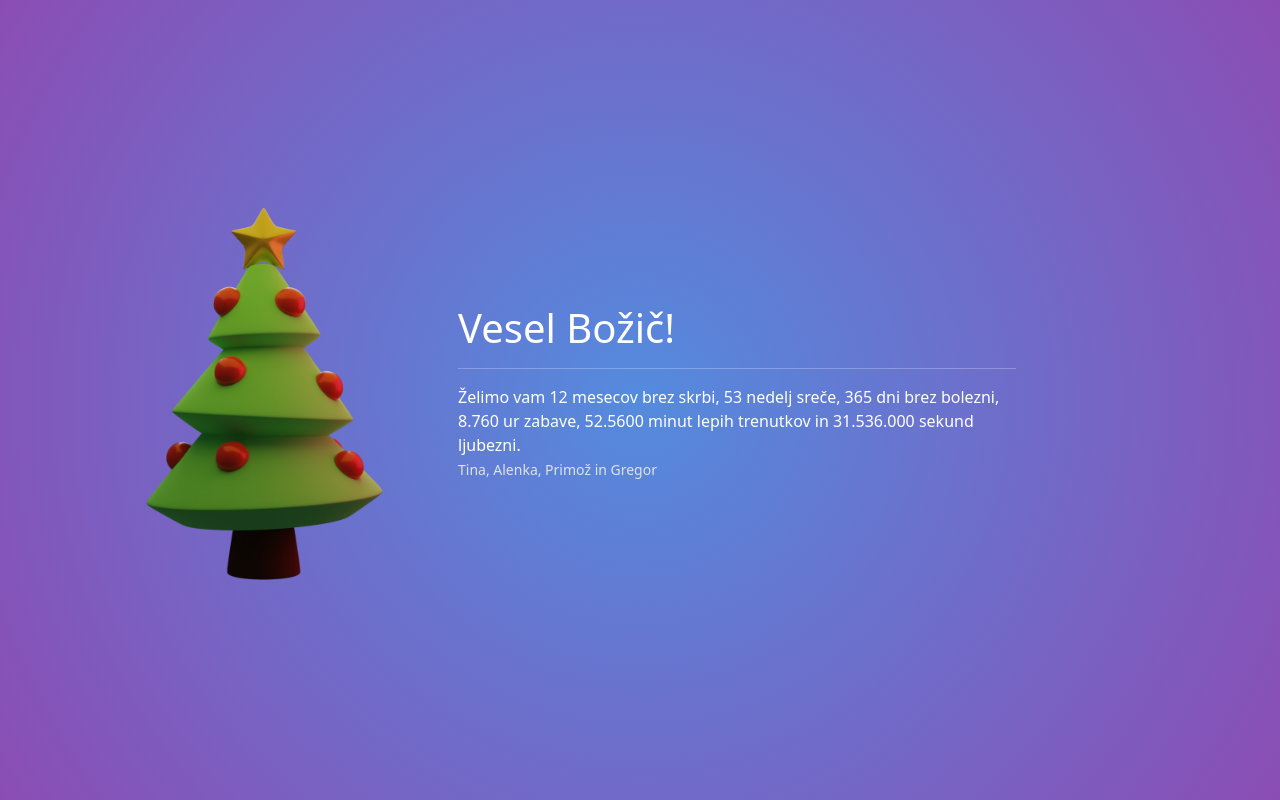
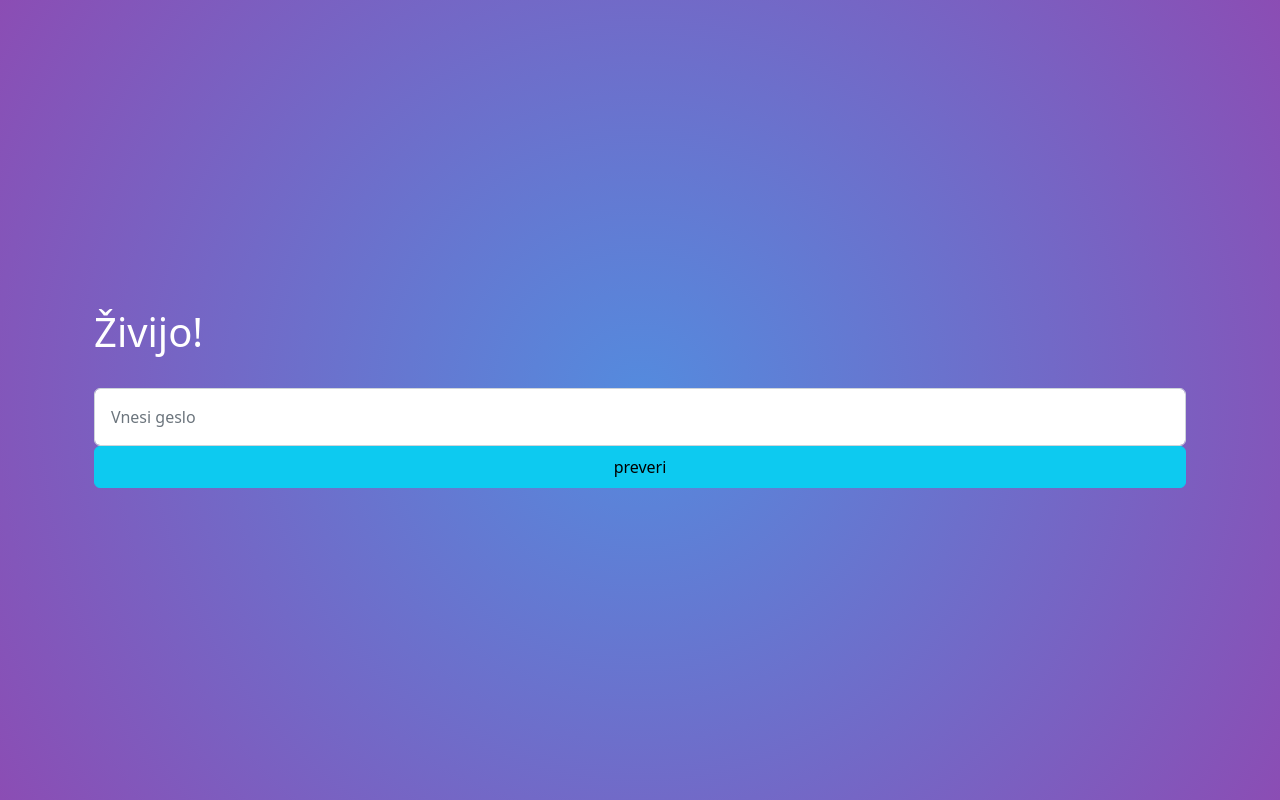
Before and after one commit to Gregorcnik/Voscilo, a plain HTML site: page index.html in a window 1280 px wide. Drawn offline with nearby package versions, Linux system fonts and the light colour scheme.

Commit message:
dodatek gesla 🥸

```diff
--- a/index.html
+++ b/index.html
@@ -5,18 +5,28 @@
     <link href="https://cdn.jsdelivr.net/npm/bootstrap@5.2.3/dist/css/bootstrap.min.css" rel="stylesheet">
     <script src="https://cdn.jsdelivr.net/npm/bootstrap@5.2.3/dist/js/bootstrap.bundle.min.js"></script>
     <link rel="stylesheet" href="style.css">
+    <script src="script.js"></script>
   </head>
   <body class="grad">
     <div class="container-sm canvas">
       <block class = "center">
-        <div class="row c">
+
+        <div id="zacetek" class="center px-4">
+          <h1 class="mx:auto">Živijo!</h1> <br>
+          <input type="text" id="geslo" placeholder="Vnesi geslo" class="form-control p-3">
+          <button type="submit" class="btn btn-info w-100 p-2 mb-1" id="oddaj" onclick="if(valid()) {enter();}">preveri</button>
+          <small id="message" style="color: #dee2e6;"></small>
+        </div>
+
+        <div class="row c" style="visibility: hidden;" id="voscilo">
           <div class="col-4"><img src="images/jelka.png" alt="Jelka" width = 400px></div>
           <div class="col-6">
             <h1>Vesel Božič!</h1>
             <hr>
-            <p>Želimo vam 12 mesecov brez skrbi, 53 nedelj sreče, 365 dni brez bolezni, 8.760 ur zabave, 52.5600 minut lepih trenutkov in 31.536.000 sekund ljubezni. <br><small style="color: #dee2e6;">Tina, Alenka, Primož in Gregor</small></p>
+            <p>Želimo vam 12 mesecov brez skrbi, 53 nedelj sreče, 365 dni brez bolezni, 8.760 ur zabave, 525.600 minut lepih trenutkov in 31.536.000 sekund ljubezni! <br><small style="color: #dee2e6;">Tina, Alenka, Primož in Gregor</small></p>
           </div>
         </div>
+
       </block>
     </div>
   </body>
--- /dev/null
+++ b/script.js
@@ -0,0 +1,14 @@
+function valid () {
+  let x = document.getElementById("geslo").value;
+  if (x == "") {
+    return true;
+  } else {
+    document.getElementById("message").innerHTML = "Nepravilno geslo!";
+    document.getElementById("geslo").value = "";
+    return false;
+  }
+}
+function enter () {
+  document.getElementById("zacetek").style = "visibility: hidden;";
+  document.getElementById("voscilo").style = "";
+}
```
